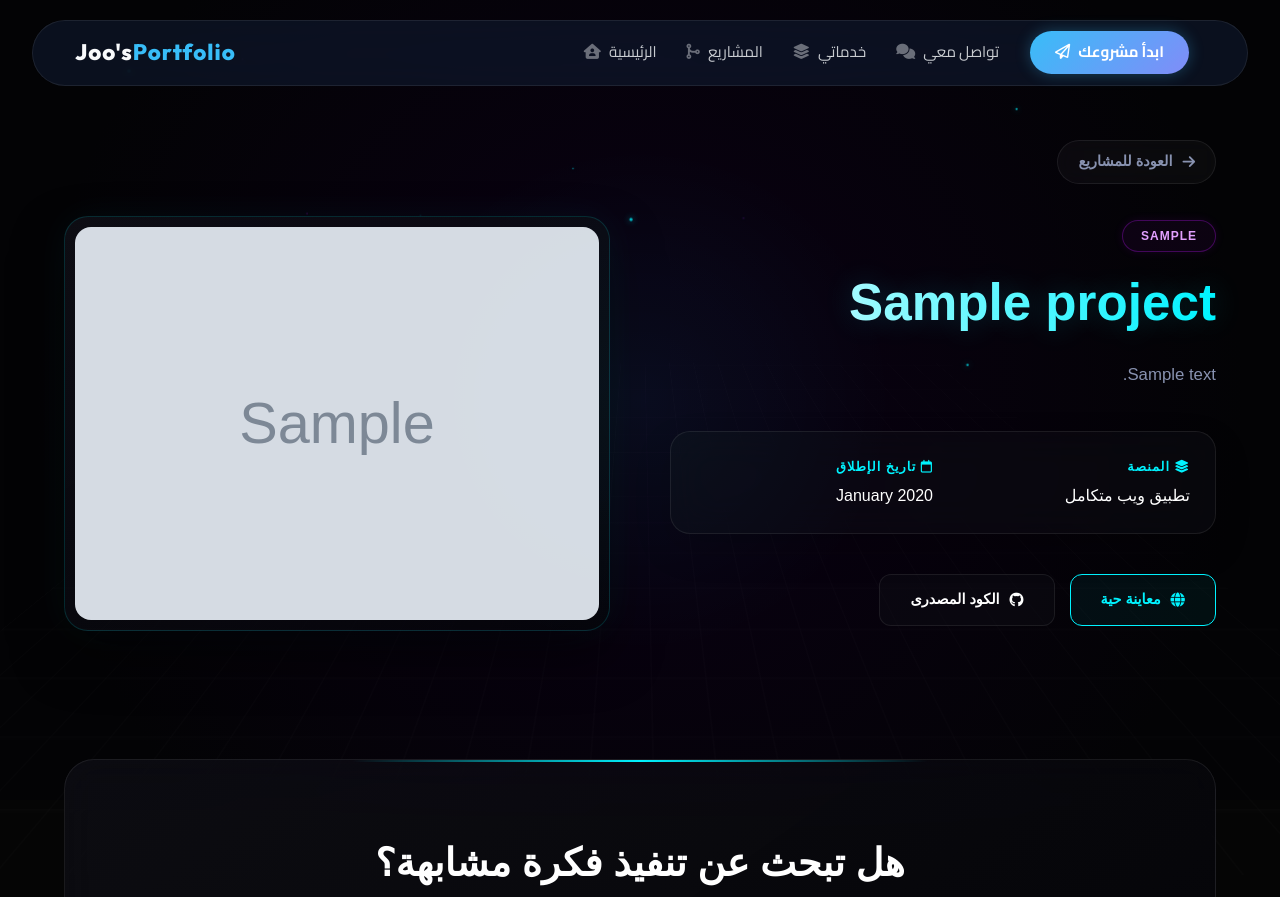
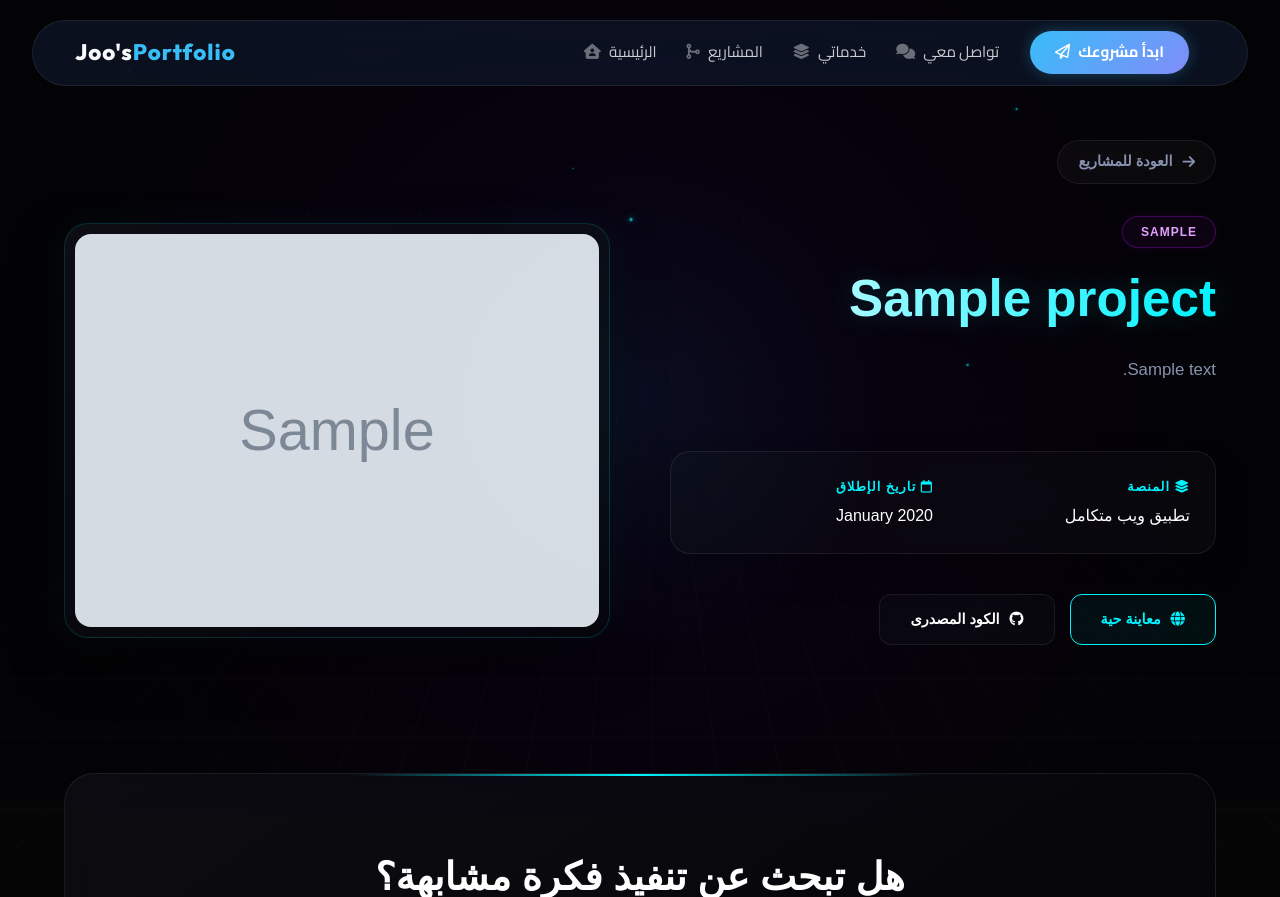
Before and after one commit to youseff11/YOUSEFPRO, a Django app: page /project/1/ in a window 1280 px wide. Shown: the top 897 px of the page. Run offline with Django 5.2, Linux system fonts and the light colour scheme; tables that the repository leaves empty hold one stand-in row (values such as "Sample post"); grey boxes marked "Sample" are stand-in pictures; some web fonts are replaced.

Commit message:
first commit

```diff
--- a/templates/project_detail.html
+++ b/templates/project_detail.html
@@ -264,7 +264,6 @@
         width: 100%;
         height: auto;
         border-radius: 16px;
-        object-fit: cover;
         display: block;
     }
 
@@ -391,7 +390,14 @@
                 {% endif %}
 
                 <h1 class="project-detail-title">{{ project.title }}</h1>
-                <p class="project-detail-desc">{{ project.description }}</p>
+
+                <div class="project-detail-desc">
+                    {% for paragraph in project.paragraphs.all %}
+                        <p style="margin-bottom: 1.5rem;">{{ paragraph.text|linebreaksbr }}</p>
+                    {% empty %}
+                        <p>{{ project.description }}</p>
+                    {% endfor %}
+                </div>
 
                 <div class="project-detail-meta">
                     <div class="meta-box">
```
